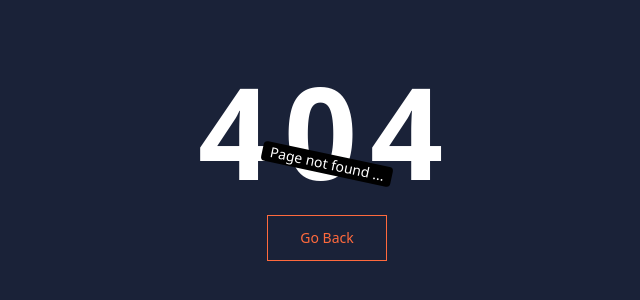
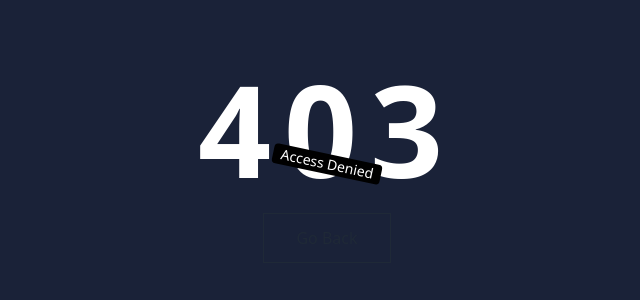
Before and after one commit to ayush931/LMS-Project-FrontEnd, a React (Vite) app: page /denied in a window 1280 px wide. Before the commit this address had no page. Shown: the part 236-536 px from the top of the page, without its empty margins (313-953 px from the left). Built offline with nearby package versions, Linux system fonts and the light colour scheme.

Commit message:
Added denied page

```diff
--- a/src/App.jsx
+++ b/src/App.jsx
@@ -5,6 +5,7 @@
 import AboutUs from './Pages/AboutUs'
 import Contact from './Pages/Contact'
 import CourseList from './Pages/Course/CourseList'
+import Denied from './Pages/Denied'
 import HomePage from './Pages/HomePage'
 import Login from './Pages/Login'
 import NotFound from './Pages/NotFound'
@@ -20,6 +21,7 @@
         <Route path='/about' element={<AboutUs />}></Route>
         <Route path='/courses' element={<CourseList />} />
         <Route path='/contact' element={<Contact />} />
+        <Route path='/denied' element={<Denied />} />
 
         <Route path='/signup' element={<Signup />} />
         <Route path='/login' element={<Login />} />
--- /dev/null
+++ b/src/Pages/Denied.jsx
@@ -0,0 +1,25 @@
+import { useNavigate } from "react-router-dom"
+
+function Denied () {
+
+    const navigate = useNavigate()
+
+    return (
+        <main className="h-screen w-full flex flex-col justify-center items-center bg-[#1A2238]">
+            <h1 className="text-9xl font-extrabold text-white tracking-widest">
+                403
+            </h1>
+            <div className="bg-black text-white px-2 text-sm rounded rotate-12 absolute">
+                Access Denied
+            </div>
+            <button onClick={() => navigate(-1)} className="mt-5">
+                <span className="relative block px-8 py-3 bg-[#1A2238] border border-current">
+                    Go Back
+                </span>
+            </button>
+        </main>
+    )
+
+}
+
+export default Denied
```
